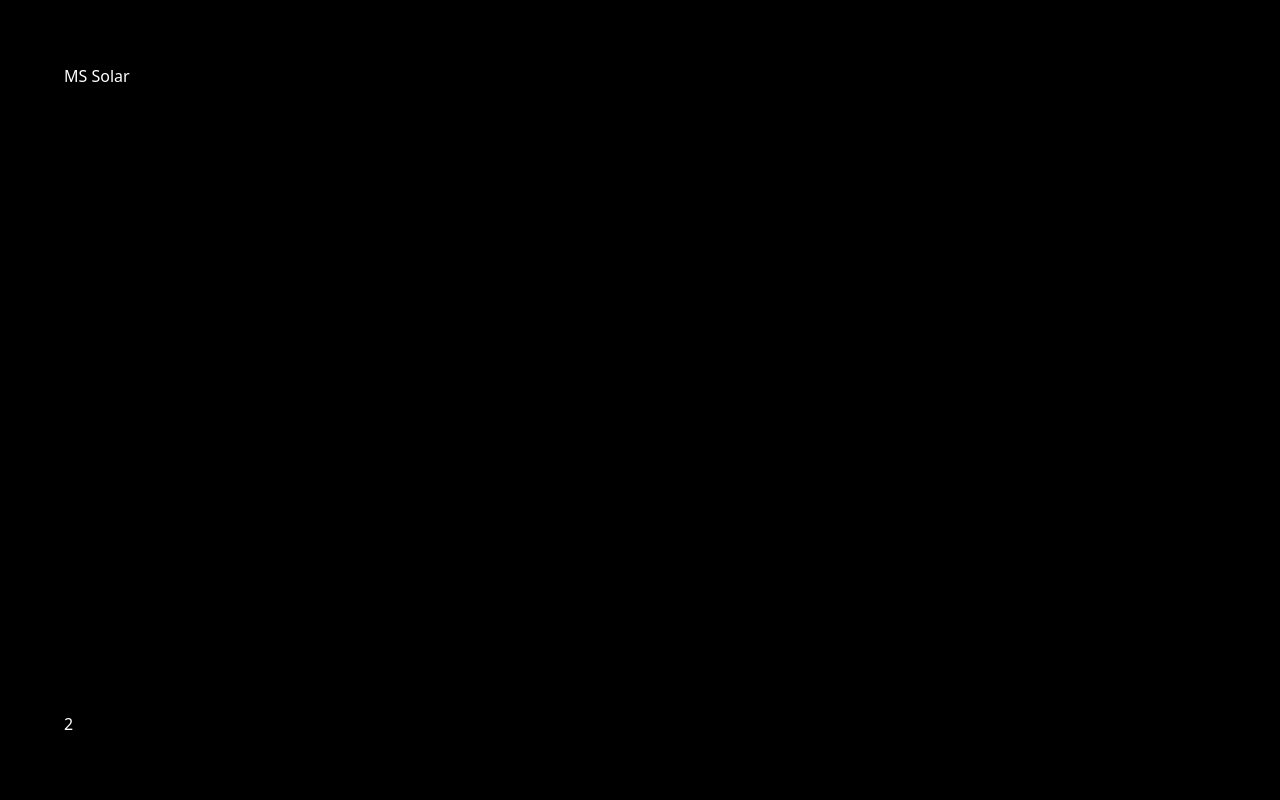
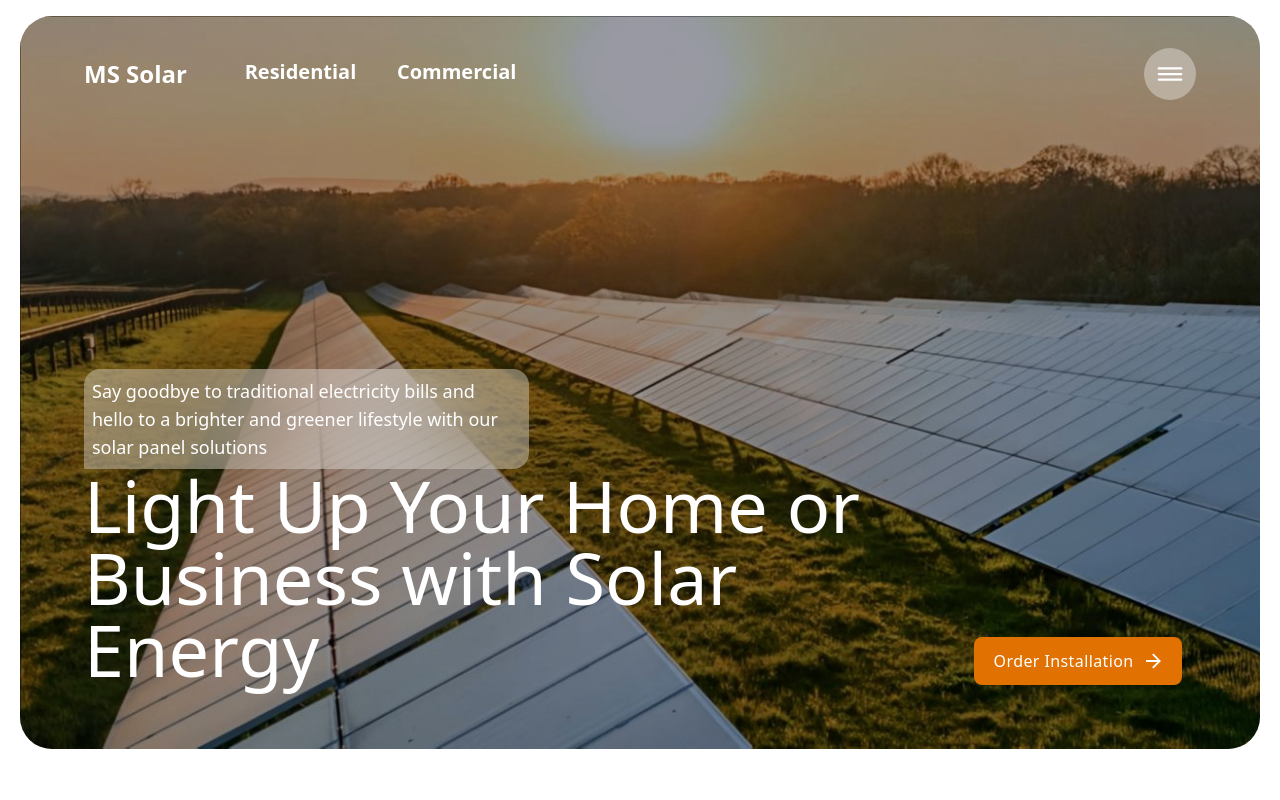
Before and after one commit to radhikasharma18/MsSolar, a React (Vite) app: page / in a window 1280 px wide. Shown: the top 800 px of the page. Built offline with nearby package versions, Linux system fonts and the light colour scheme.

Commit message:
home page done

```diff
--- a/package.json
+++ b/package.json
@@ -10,8 +10,11 @@
     "preview": "vite preview"
   },
   "dependencies": {
+    "framer-motion": "^12.23.24",
     "react": "^19.2.0",
-    "react-dom": "^19.2.0"
+    "react-countup": "^6.5.3",
+    "react-dom": "^19.2.0",
+    "react-icons": "^5.5.0"
   },
   "devDependencies": {
     "@eslint/js": "^9.39.1",
--- a/postcss.config.ts
+++ b/postcss.config.ts
@@ -1,5 +1,5 @@
 export default {
   plugins: {
-    "@tailwindcss/postcss": {},  // Tailwind v4 plugin
+    "@tailwindcss/postcss": {},
   },
 };
--- a/src/App.tsx
+++ b/src/App.tsx
@@ -1,10 +1,11 @@
 import React from 'react'
-import Home from './Home'
+import Home from './components/Home'
 
 const App = () => {
   return (
     <>
-    <Home/></>
+    <Home/>
+    </>
   )
 }
 
--- a/src/Home.tsx
+++ /dev/null
@@ -1,29 +0,0 @@
-import React from 'react'
-
-const Home = () => {
-  return (
-    <div>
-        <section>
-            <div className='bg-black h-screen flex flex-col justify-between p-16 text-white'>
-                <div>
-                <div>
-                <div>MS Solar</div>
-                <div></div>
-                <div></div>
-                </div>
-                <div></div>
-                </div>
-                <div>2</div>
-
-
-
-            </div>
-        </section>
-
-
-
-    </div>
-  )
-}
-
-export default Home
--- /dev/null
+++ b/src/components/CounterOnScroll.tsx
@@ -0,0 +1,35 @@
+import { useEffect, useRef } from "react";
+import { motion, useMotionValue, useTransform, animate } from "framer-motion";
+
+interface CounterOnScrollProps {
+  end: number;
+  duration?: number;
+}
+
+const CounterOnScroll: React.FC<CounterOnScrollProps> = ({ end, duration = 2 }) => {
+  const ref = useRef<HTMLSpanElement | null>(null);
+  const hasAnimated = useRef(false);
+
+  const count = useMotionValue(0);
+  const rounded = useTransform(count, latest => Math.floor(latest));
+
+  useEffect(() => {
+    const observer = new IntersectionObserver(
+      ([entry]) => {
+        if (entry.isIntersecting && !hasAnimated.current) {
+          hasAnimated.current = true;
+          animate(count, end, { duration });
+        }
+      },
+      { threshold: 0.4 }
+    );
+
+    if (ref.current) observer.observe(ref.current);
+
+    return () => observer.disconnect();
+  }, [count, end, duration]);
+
+  return <motion.span ref={ref}>{rounded}</motion.span>;
+};
+
+export default CounterOnScroll;
--- /dev/null
+++ b/src/components/Home.tsx
@@ -0,0 +1,120 @@
+import solar from '../assets/solar1.jpg'
+import { IoReorderThreeOutline } from "react-icons/io5"
+import CountUp from "react-countup";
+import CounterOnScroll from './CounterOnScroll';
+
+
+const Home = () => {
+  return (
+    <div className='bg-white m-1 '>
+        <section className='h-screen'>
+          <div className=' relative flex flex-col bg-{solar} text-white justify-between px-16 p-8 bg-cover h-11/12 font-sans rounded-4xl m-4'
+            style={{ backgroundImage: `url(${solar})` }}>
+            <div className="absolute inset-0 bg-black/35 rounded-4xl"></div>
+            <div className='flex justify-between z-10  items-center'>
+            <div className='flex justify-between w-2/5'>
+            <a href='' className='text-2xl font-bold'>MS Solar</a>
+            <div className='flex  font-bold text-xl justify-around  w-2/3 gap-4'>
+              <a href=''>Residential</a>
+              <a href=''>Commercial</a></div></div>
+            <div className='flex font-bold text-xl'>
+
+              <button className='text-4xl backdrop-blur-2xl bg-white/35 rounded-full p-2 cursor-pointer'><IoReorderThreeOutline /></button>
+            </div>
+            </div>
+            <div className='z-10 mb-8 '>
+              <div className='w-2/5 backdrop-blur-2xl bg-white/35 p-2 rounded-t-2xl rounded-br-2xl text-lg'>Say goodbye to traditional electricity bills and hello to a brighter and greener lifestyle with our solar panel solutions</div>
+              <div className='flex items-end'>
+              <div className='text-7xl w-4/5'>Light Up Your Home or Business with Solar Energy</div>
+
+
+<div className="button-wrapper">
+  <a
+    href="/about-us"
+    className="group inline-flex items-center gap-3  px-5 py-3 rounded-lg text-white relative overflow-hidden bg-amber-600"
+  >
+    <span className="tracking-wide">Order Installation</span>
+
+  <div className="relative w-4 h-4">
+  {/* Main arrow */}
+  <svg
+    viewBox="0 0 15 14"
+    className="absolute inset-0 w-4 h-4 fill-current transition-transform duration-300 group-hover:translate-x-2"
+  >
+    <path d="M-8.10623e-05 6.12375H10.668L5.7611 1.21689L7.00973 -0.00982666L14.0195 6.99998L7.00973 14.0098L5.7611 12.7831L10.668 7.8762H-8.10623e-05V6.12375Z" />
+  </svg>
+
+  {/* Second arrow (hidden but still exists) */}
+  <svg
+    viewBox="0 0 15 14"
+    className="absolute inset-0 w-4 h-4 fill-current opacity-0 -translate-x-4 transition-transform duration-300 group-hover:translate-x-0"
+  >
+    <path d="M-8.10623e-05 6.12375H10.668L5.7611 1.21689L7.00973 -0.00982666L14.0195 6.99998L7.00973 14.0098L5.7611 12.7831L10.668 7.8762H-8.10623e-05V6.12375Z" />
+  </svg>
+</div>
+
+  </a>
+</div>
+
+
+
+              </div>
+              </div>
+          </div>
+        </section>
+        <section className='h-screen '>
+          <div className='m-8 flex flex-col gap-32 h-screen'>
+            <div className='w-8/10'>
+            <div className='font-mono text-amber-600 text-3xl '>ABOUT COMPANY</div>
+            <div className='text-5xl font-sans  mt-4'>Our company is dedicated to harnessing the power of the sun to provide sustainable and eco-friendly energy solutions</div>
+            </div>
+            <div className='flex justify-between font-semibold'>
+            <div className=' text-amber-600 text-9xl'><CounterOnScroll end={40}/> <span className='text-gray-300 text-lg'>years of work</span></div>
+            <div className=' text-amber-600 text-9xl'><CounterOnScroll end={380}/><span className='text-gray-300 text-lg'>clients</span></div>
+            <div className=' text-amber-600 text-9xl'><CounterOnScroll end={50}/><span className='text-gray-300 text-lg'>workers</span></div>
+            </div>
+            <div>
+              <a
+    href="/about-us"
+    className="group inline-flex items-center gap-3  px-5 py-3 rounded-lg relative overflow-hidden text-amber-600 border-2 border-amber-600">
+    <span className="tracking-wide">About Us</span>
+
+  <div className="relative w-4 h-4">
+
+  <svg
+    viewBox="0 0 15 14"
+    className="absolute inset-0 w-4 h-4 fill-current transition-transform duration-300 group-hover:translate-x-2"
+  >
+    <path d="M-8.10623e-05 6.12375H10.668L5.7611 1.21689L7.00973 -0.00982666L14.0195 6.99998L7.00973 14.0098L5.7611 12.7831L10.668 7.8762H-8.10623e-05V6.12375Z" />
+  </svg>
+
+
+  <svg
+    viewBox="0 0 15 14"
+    className="absolute inset-0 w-4 h-4 fill-current opacity-0 -translate-x-4 transition-transform duration-300 group-hover:translate-x-0"
+  >
+    <path d="M-8.10623e-05 6.12375H10.668L5.7611 1.21689L7.00973 -0.00982666L14.0195 6.99998L7.00973 14.0098L5.7611 12.7831L10.668 7.8762H-8.10623e-05V6.12375Z" />
+  </svg>
+</div>
+
+  </a></div>
+          </div>
+
+        </section>
+
+        <section className='h-screen'>
+<div>  <div>
+          <div className='font-mono text-amber-600 text-3xl '>WE WORK WITH</div>
+          <div>We install high-quality solar panels both in homes and in large-scale industries</div></div>
+          <div></div></div>
+
+
+        </section>
+
+
+
+    </div>
+  )
+}
+
+export default Home
```
Also changed, not shown: src/main.tsx (+4 -3 lines), tailwind.config.ts (line endings or trailing spaces), 1 other file (tests, documents, lock files or other folders).
